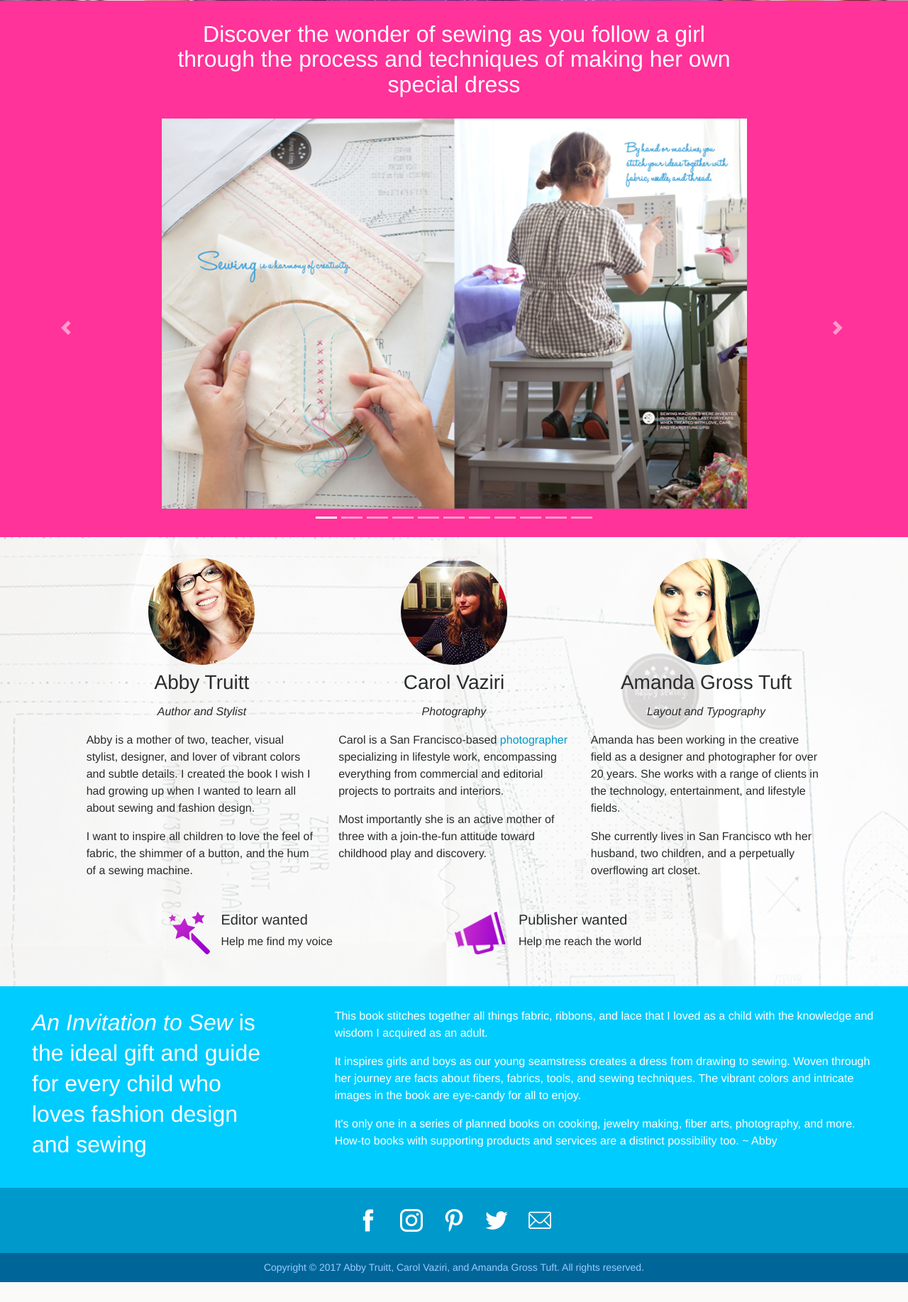
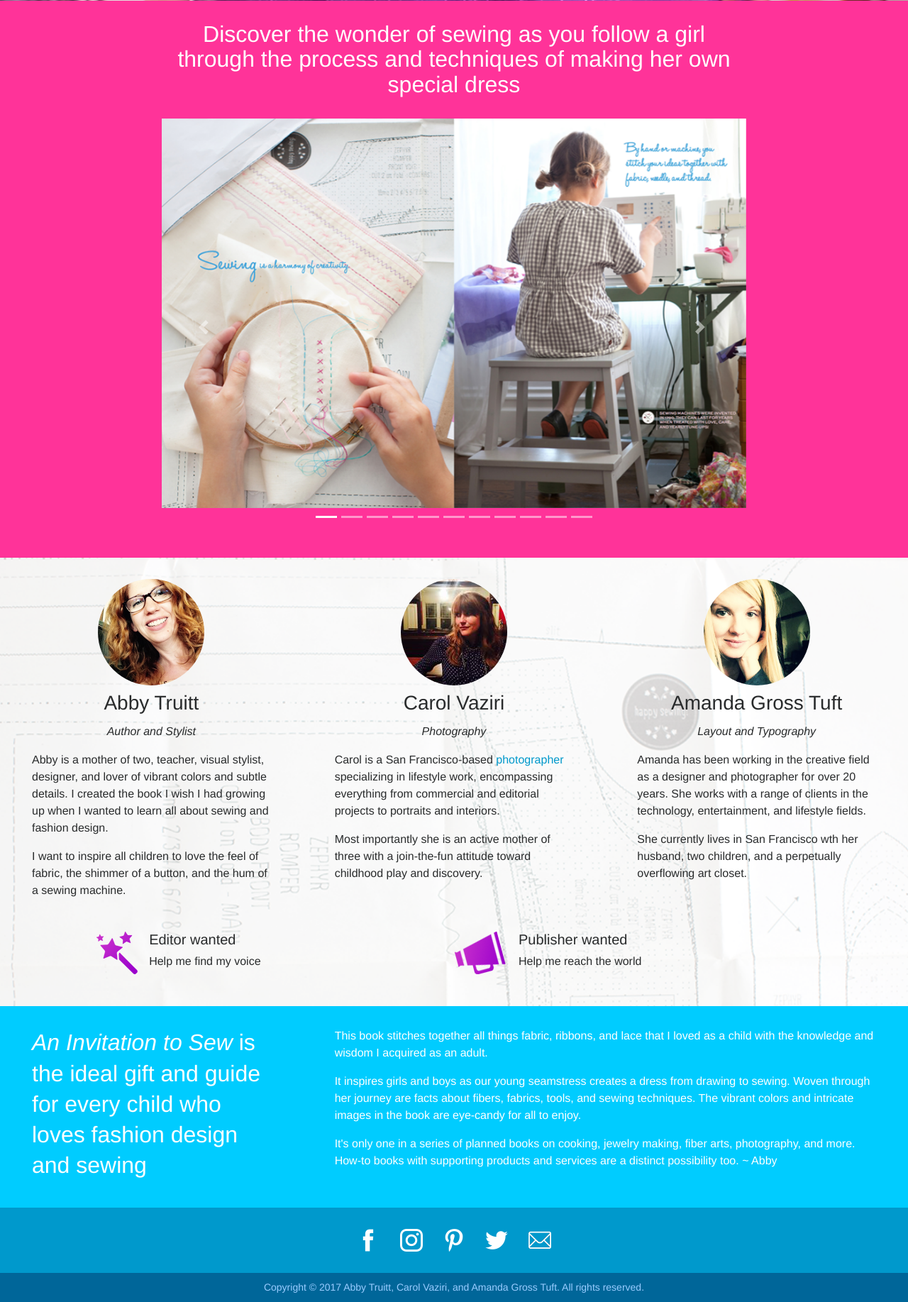
Before and after one commit to scottruitt/aits, a PHP site: page / in a window 1280 px wide. Shown: the part 788-2623 px from the top of the page at 71% size. Before the commit the page ends 2595 px from the top, so only its background shows below. Run offline with PHP 8.4, Linux system fonts and the light colour scheme; some libraries are stand-ins or nearby versions.

Commit message:
Fixed the grid and carousel glitch

```diff
--- a/css/style.css
+++ b/css/style.css
@@ -79,7 +79,7 @@ h1.berry {
 h2 {
   color: #fff;
 	font-weight: 100;
-	margin: 0;
+	margin: 0 0 30px;
 	padding: 0 20px;
 	text-align: center;
 }
@@ -116,14 +116,10 @@ p {
 
 .carousel-inner {
 	background: #f39;
-	min-height: 200px;
 }
 
 .carousel-item {
-	margin: 0 auto 40px !important;
-	max-height: 550px;
-	max-width: 825px;
-	width: 90%;
+	margin: 0 0 40px;
 }
 
 .carousel-item img {
--- a/index.html
+++ b/index.html
@@ -47,11 +47,7 @@
 			<div class="col-md-2"></div>
 			<div class="col-md-8">
 				<h2>Discover the wonder of sewing as you follow a girl through the process and techniques of making her own special dress</h2>
-			</div>
-			<div class="col-md-2"></div>
-		</div>
-
-		<div id="myCarousel" class="carousel row slide" data-ride="carousel">
+				<div id="myCarousel" class="carousel slide" data-ride="carousel">
 					<ol class="carousel-indicators">
 						<li data-target="#myCarousel" data-slide-to="0" class="active"></li>
 						<li data-target="#myCarousel" data-slide-to="1"></li>
@@ -106,32 +102,31 @@
 						<span class="sr-only">Next</span>
 					</a>
 				</div>
+			</div>
+			<div class="col-md-2"></div>
+		</div>
 
-		<div class="bg-3 row" id="who">
-			<div class="col-1"></div>
-			<div class="col-10">
-				<div class="row text-center">
+		<div class="bg-3 row text-center" id="who">
 			<div class="col-md-4 mv30">
 				<img class="rounded-circle" src="img/pic-abby.png" alt="Abby Truitt" width="150" height="150" />
 				<h3>Abby Truitt</h3>
 				<p class="font-italic">Author and Stylist</p>
-						<p class="text-left">Abby is a mother of two, teacher, visual stylist, designer, and lover of vibrant colors and subtle details. I created the book I wish I had growing up when I wanted to learn all about sewing and fashion design.</p>
-						<p class="text-left">I want to inspire all children to love the feel of fabric, the shimmer of a button, and the hum of a sewing machine.</p>
+				<p class="ph30 text-left">Abby is a mother of two, teacher, visual stylist, designer, and lover of vibrant colors and subtle details. I created the book I wish I had growing up when I wanted to learn all about sewing and fashion design.</p>
+				<p class="ph30 text-left">I want to inspire all children to love the feel of fabric, the shimmer of a button, and the hum of a sewing machine.</p>
 			</div>
 			<div class="col-md-4 mv30">
 				<img class="rounded-circle" src="img/pic-carol.png" alt="Carol Vaziri" width="150" height="150" />
 				<h3>Carol Vaziri</h3>
 				<p class="font-italic">Photography</p>
-						<p class="text-left">Carol is a San Francisco-based <a href="http://carolvaziri.com" target="_blank">photographer</a> specializing in lifestyle work, encompassing everything from commercial and editorial projects to portraits and interiors.</p>
-						<p class="text-left">Most importantly she is an active mother of three with a join-the-fun attitude toward childhood play and discovery. </p>
+				<p class="ph30 text-left">Carol is a San Francisco-based <a href="http://carolvaziri.com" target="_blank">photographer</a> specializing in lifestyle work, encompassing everything from commercial and editorial projects to portraits and interiors.</p>
+				<p class="ph30 text-left">Most importantly she is an active mother of three with a join-the-fun attitude toward childhood play and discovery. </p>
 			</div>
 			<div class="col-md-4 mv30">
 				<img class="rounded-circle" src="img/pic-amanda.png" alt="Amanda Gross Tuft" width="150" height="150" />
 				<h3>Amanda Gross Tuft</h3>
 				<p class="font-italic">Layout and Typography</p>
-						<p class="text-left">Amanda has been working in the creative field as a designer and photographer for over 20 years. She works with a range of clients in the technology, entertainment, and lifestyle fields.</p>
-						<p class="text-left">She currently lives in San Francisco wth her husband, two children, and a perpetually overflowing art closet.</p>
-					</div>
+				<p class="ph30 text-left">Amanda has been working in the creative field as a designer and photographer for over 20 years. She works with a range of clients in the technology, entertainment, and lifestyle fields.</p>
+				<p class="ph30 text-left">She currently lives in San Francisco wth her husband, two children, and a perpetually overflowing art closet.</p>
 			</div>
 			<div class="col-12 row text-left">
 				<div class="col-md-1"></div>
@@ -155,8 +150,6 @@
 				</div>
 				<div class="col-md-1"></div>
 			</div>
-			</div>
-			<div class="col-1"></div>
 		</div>
 
 		<div class="bg-4 pv30 row" id="why">
```
Lines whose indentation alone changed are shown as unchanged.
